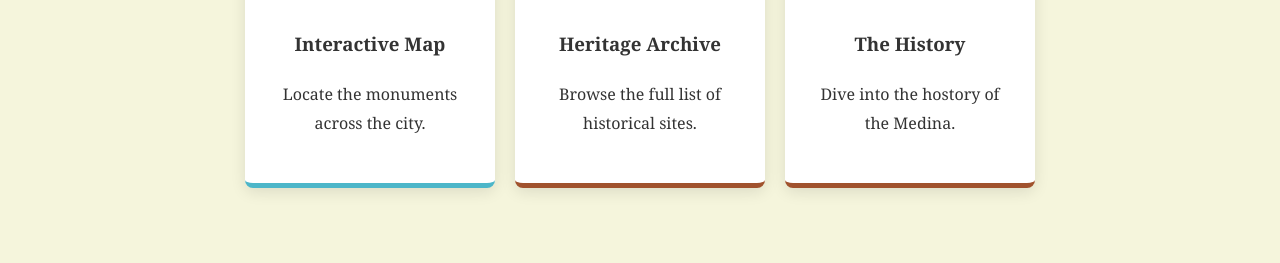
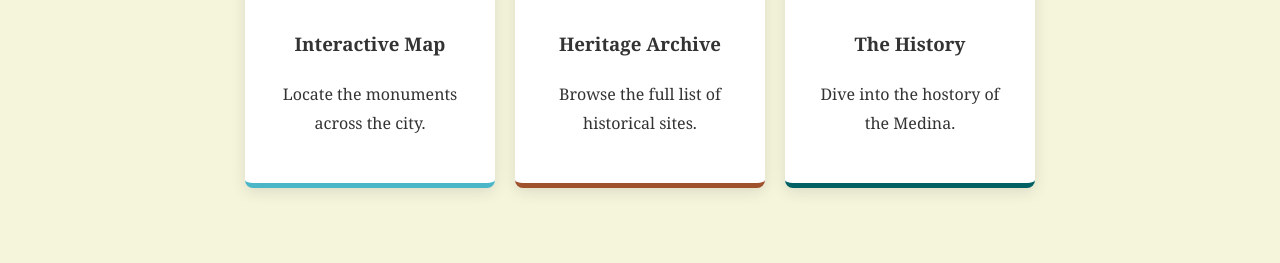
Before and after one commit to algiersstories-lang/algiers, an Eleventy site: page index.njk in a window 1280 px wide. Shown: the part 537-800 px from the top of the page. Built offline with nearby package versions, Linux system fonts and the light colour scheme; Eleventy itself is replaced by a stand-in of ours; files that its build step writes are made by us from their sources; what csvtojson would draw is missing.

Commit message:
Update index.njk

```diff
--- a/index.njk
+++ b/index.njk
@@ -31,7 +31,7 @@ title: "Welcome"
 
          <!-- Feature Card 3: The history -->
         <a href="/algiers/list/" style="text-decoration: none; color: inherit; width: 250px;">
-            <div style="background: white; padding: 30px; border-radius: 8px; border-bottom: 5px solid var(--terracotta); box-shadow: 0 4px 15px rgba(0,0,0,0.1);">
+            <div style="background: white; padding: 30px; border-radius: 8px; border-bottom: 5px solid var(--hist-teal); box-shadow: 0 4px 15px rgba(0,0,0,0.1);">
                 <span style="font-size: 3rem;">🏛️</span>
                 <h3>The History</h3>
                 <p>Dive into the hostory of the Medina.</p>
```
